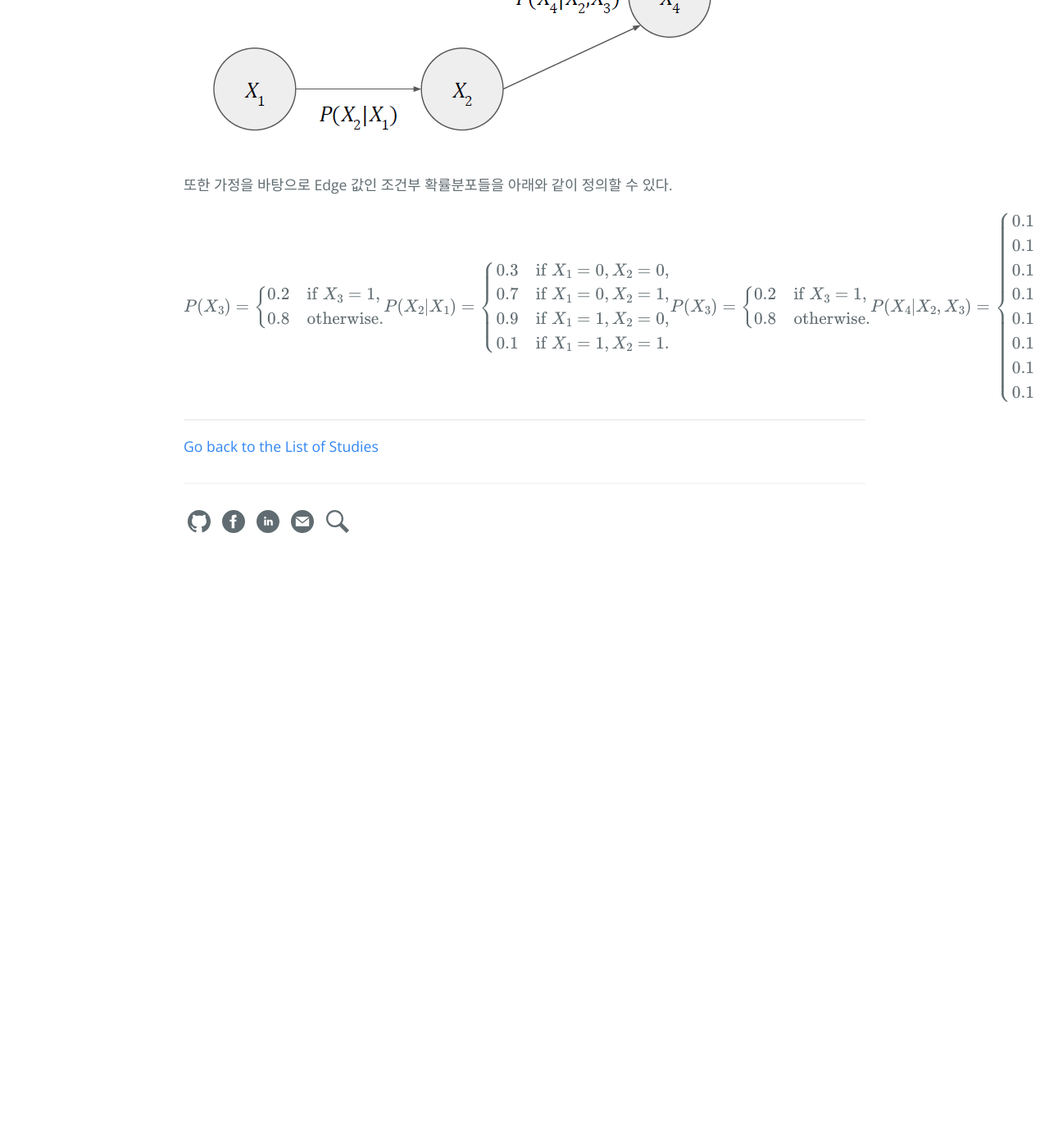
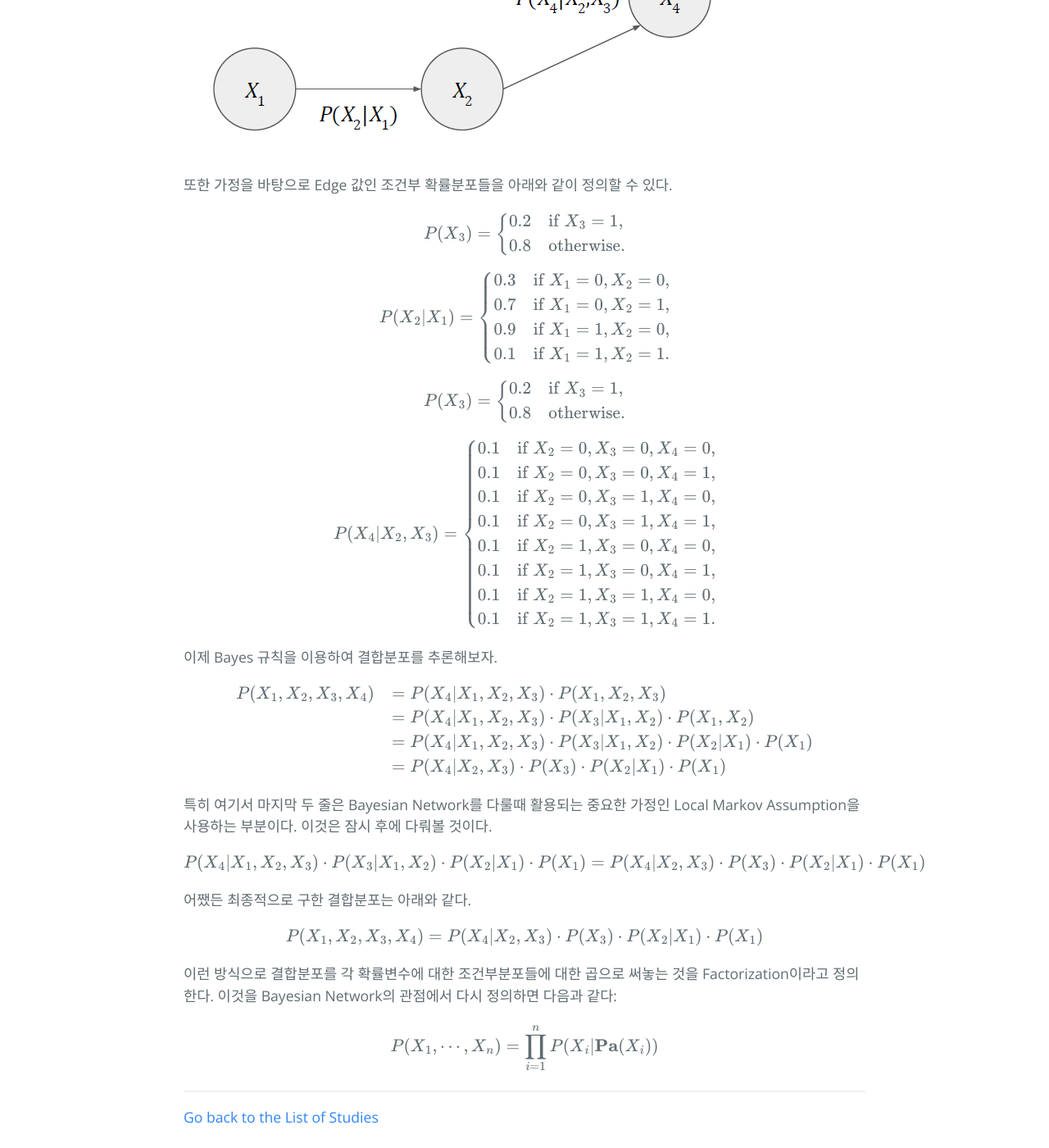
Before and after one commit to hcnoh/hcnoh.github.io, a Jekyll site: the page built from _posts/2020-01-26-graphical-model-01.md, in a window 1280 px wide and 1400 px high, scrolled down 3347 px. Shown: the whole window at 82% size. Built offline with Jekyll 4.4.1, drawn with Linux system fonts in a browser that asks for light colours; formulas are drawn with MathJax 3; comment, search, counter and statistics services are not loaded; before the commit the page ends 4051 px from its top, so only the background shows below that.

Commit message:
modified a post.

```diff
--- a/_posts/2020-01-26-graphical-model-01.md
+++ b/_posts/2020-01-26-graphical-model-01.md
@@ -73,11 +73,47 @@ $$
 
 $$
 P(X_3) = \left\{ \begin{array}{ll} 0.2 & \text{if} \ X_3=1, \\ 0.8 & \text{otherwise}. \end{array} \right.
+$$
 
+$$
 P(X_2|X_1) = \left\{ \begin{array}{ll} 0.3 & \text{if} \ X_1=0, X_2=0, \\ 0.7 & \text{if} \ X_1=0, X_2=1, \\ 0.9 & \text{if} \ X_1=1, X_2=0, \\ 0.1 & \text{if} \ X_1=1, X_2=1. \end{array} \right.
+$$
 
+$$
 P(X_3) = \left\{ \begin{array}{ll} 0.2 & \text{if} \ X_3=1, \\ 0.8 & \text{otherwise}. \end{array} \right.
+$$
 
+$$
 P(X_4|X_2,X_3) = \left\{ \begin{array}{ll}
-0.1 & \text{if} \ X_2=0, X_3=0, X_4=0, \\  0.1 & \text{if} \ X_2=0, X_3=0, X_4=1, \\  0.1 & \text{if} \ X_2=0, X_3=1, X_4=0, \\ 0.1 & \text{if} \ X_2=0, X_3=1, X_4=1, \\  0.1 & \text{if} \ X_2=1, X_3=0, X_4=0, \\  0.1 & \text{if} \ X_2=1, X_3=0, X_4=1, \\  0.1 & \text{if} \ X_2=1, X_3=1, X_4=0, \\ 0.1 & \text{if} \ X_2=1, X_3=1, X_4=1, \\  \end{array} \right.
+0.1 & \text{if} \ X_2=0, X_3=0, X_4=0, \\  0.1 & \text{if} \ X_2=0, X_3=0, X_4=1, \\  0.1 & \text{if} \ X_2=0, X_3=1, X_4=0, \\ 0.1 & \text{if} \ X_2=0, X_3=1, X_4=1, \\  0.1 & \text{if} \ X_2=1, X_3=0, X_4=0, \\  0.1 & \text{if} \ X_2=1, X_3=0, X_4=1, \\  0.1 & \text{if} \ X_2=1, X_3=1, X_4=0, \\ 0.1 & \text{if} \ X_2=1, X_3=1, X_4=1. \\  \end{array} \right.
 $$
+
+이제 Bayes 규칙을 이용하여 결합분포를 추론해보자.
+
+$$
+\begin{array}{ll}
+P(X_1, X_2, X_3, X_4)
+& = P(X_4|X_1, X_2, X_3)\cdot P(X_1, X_2, X_3) \\
+& = P(X_4|X_1, X_2, X_3)\cdot P(X_3 | X_1, X_2) \cdot P(X_1, X_2) \\
+& = P(X_4|X_1, X_2, X_3)\cdot P(X_3 | X_1, X_2) \cdot P(X_2 | X_1) \cdot P(X_1) \\
+& = P(X_4 | X_2, X_3) \cdot P(X_3) \cdot P(X_2 | X_1) \cdot P(X_1)
+\end{array}
+$$
+
+특히 여기서 마지막 두 줄은 Bayesian Network를 다룰때 활용되는 중요한 가정인 Local Markov Assumption을 사용하는 부분이다. 이것은 잠시 후에 다뤄볼 것이다.
+
+$$
+P(X_4|X_1, X_2, X_3)\cdot P(X_3 | X_1, X_2) \cdot P(X_2 | X_1) \cdot P(X_1) = P(X_4 | X_2, X_3) \cdot P(X_3) \cdot P(X_2 | X_1) \cdot P(X_1)
+$$
+
+어쨌든 최종적으로 구한 결합분포는 아래와 같다.
+
+$$
+P(X_1, X_2, X_3, X_4) = P(X_4 | X_2, X_3) \cdot P(X_3) \cdot P(X_2 | X_1) \cdot P(X_1)
+$$
+
+이런 방식으로 결합분포를 각 확률변수에 대한 조건부분포들에 대한 곱으로 써놓는 것을 Factorization이라고 정의한다. 이것을 Bayesian Network의 관점에서 다시 정의하면 다음과 같다:
+
+$$
+P(X_1, \cdots, X_n) = \prod_{i=1}^n P(X_i | \mathbf{Pa}(X_i))
+$$
```
